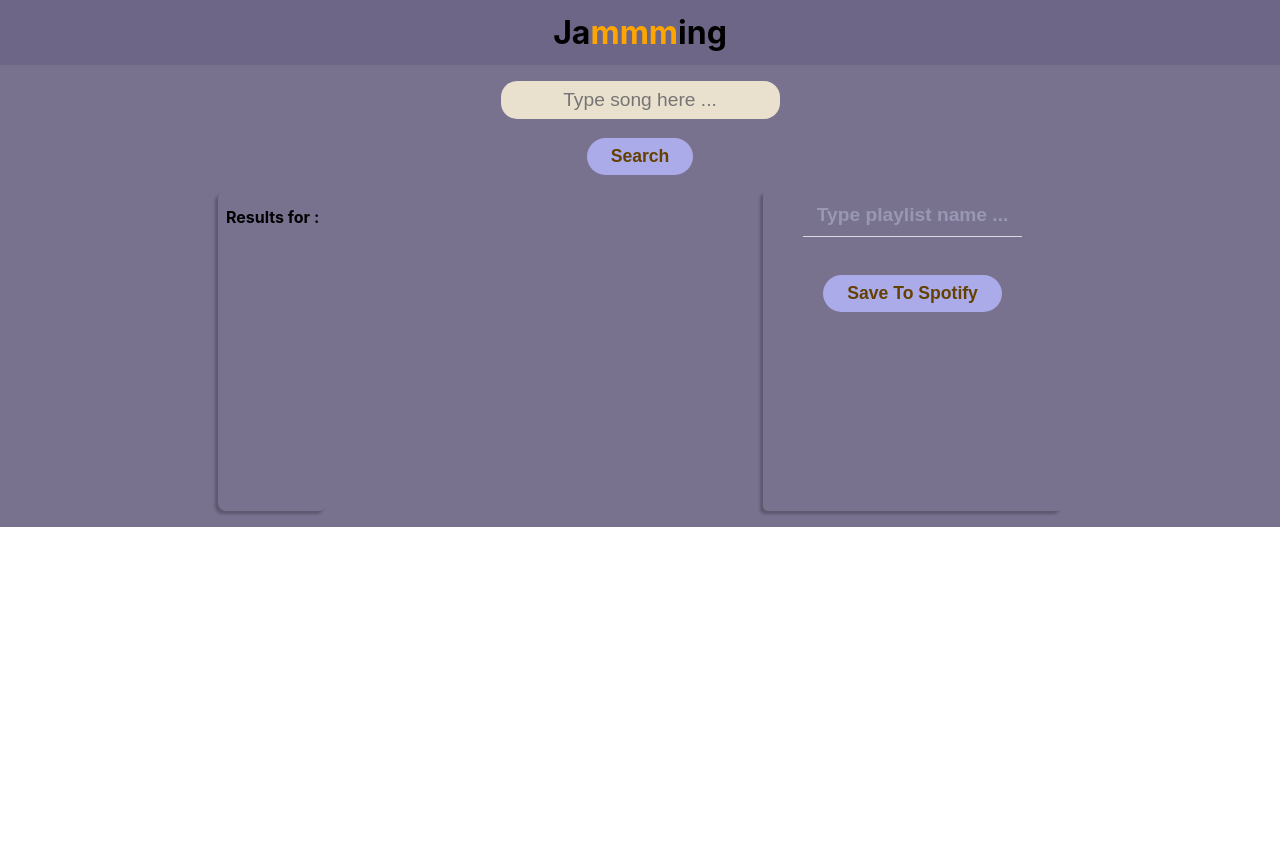
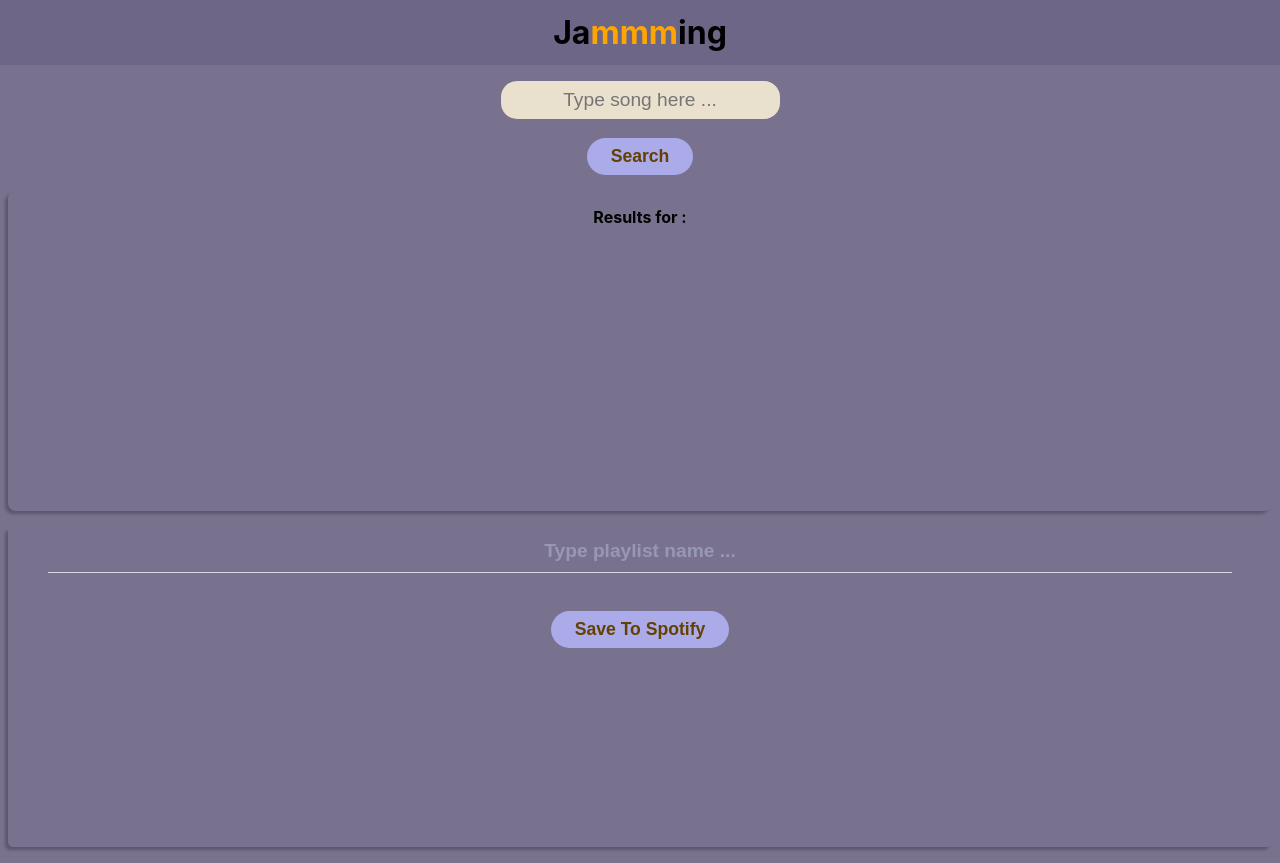
Before and after one commit to wilaxx/jammming, a React (Create React App) app: page / in a window 1280 px wide. Before the commit the page ends 800 px from the top, so only its background shows below. Built offline with nearby package versions, Linux system fonts and the light colour scheme.

Commit message:
finish uuid

```diff
--- a/src/App.css
+++ b/src/App.css
@@ -33,7 +33,7 @@
 
 .App-results {
   display: flex;
-  /* flex-direction: column; */
+  flex-direction: column;
   /* width: max(50%, 300px); */
   gap: 1rem;
   justify-content: space-around;
```
